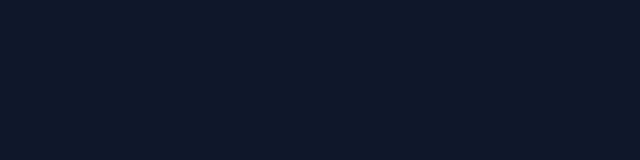
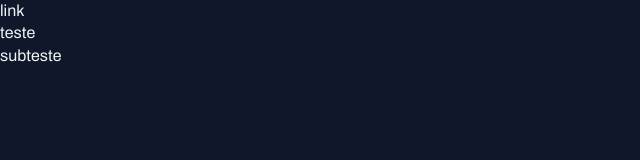
Before and after one commit to carlosaraujodev/full-stack-news-portal, a plain HTML site: page index.html in a window 1280 px wide. Shown: the whole page, without its empty margins (0-640 px from the left). Drawn offline with Linux system fonts and the light colour scheme.

Commit message:
adding font style

```diff
--- a/index.html
+++ b/index.html
@@ -1,12 +1,19 @@
 <!DOCTYPE html>
 <html lang="pt-br">
 <head>
+    <link rel="preconnect" href="https://fonts.googleapis.com">
+    <link rel="preconnect" href="https://fonts.gstatic.com" crossorigin>
     <meta charset="UTF-8">
     <meta name="viewport" content="width=device-width, initial-scale=1.0">
     <title>Portal de notícias</title>
     <link rel="stylesheet" href="./styles/index.css">
+    <link href="https://fonts.googleapis.com/css2?family=Archivo:ital,wght@0,100..900;1,100..900&display=swap" rel="stylesheet">
 </head>
+
 <body>
+    <a href="#">link</a>
+    <h1>teste</h1>
+    <h2>subteste</h2>
+</body>
 
-</body>
 </html>
--- a/styles/global.css
+++ b/styles/global.css
@@ -11,9 +11,31 @@
     --stroke-color: #1E293B;
     --text-color-primary: #F1F5F9;
     --text-color-secondary: #CBD5E1;
+
+    --font-family: "Archivo", sans-serif;
+    --h1: 800 24px/135% var(--font-family);
+    --h2: 800 16px/140% var(--font-family);
+    --h3: 800 14px/140% var(--font-family);
+    --text-span: 600 14px/145% var(--font-family);
+    --text: 400 16px/140% var(--font-family);
+    --text-sm: 400 14px/160% var(--font-family);
 }
 
 body{
     color: var(--text-color-primary);
     background: var(--bg-color);
+    font: var(--text);
 }
+
+a{
+    text-decoration: none;
+    color: inherit;
+}
+
+a:hover{
+    color: var(--brand-color-light);
+}
+
+h1,h2,h3{
+    font: inherit;
+}
```
